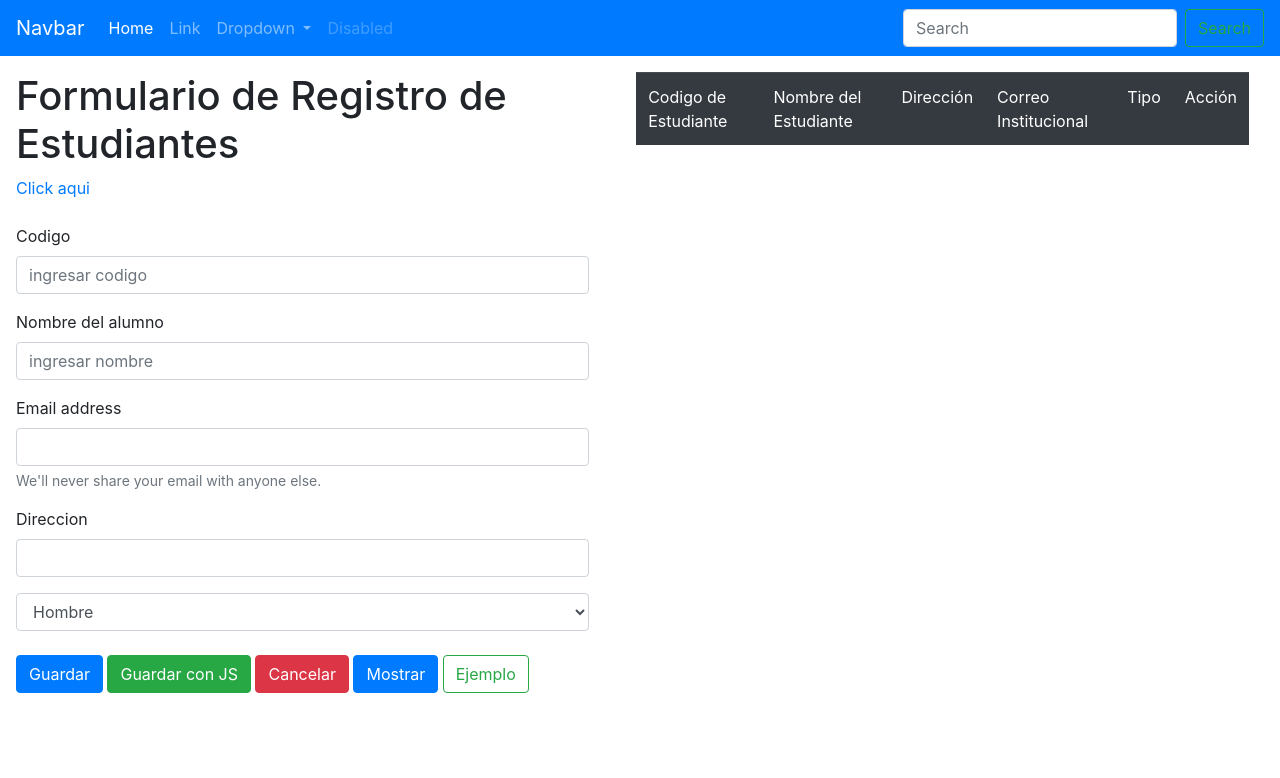
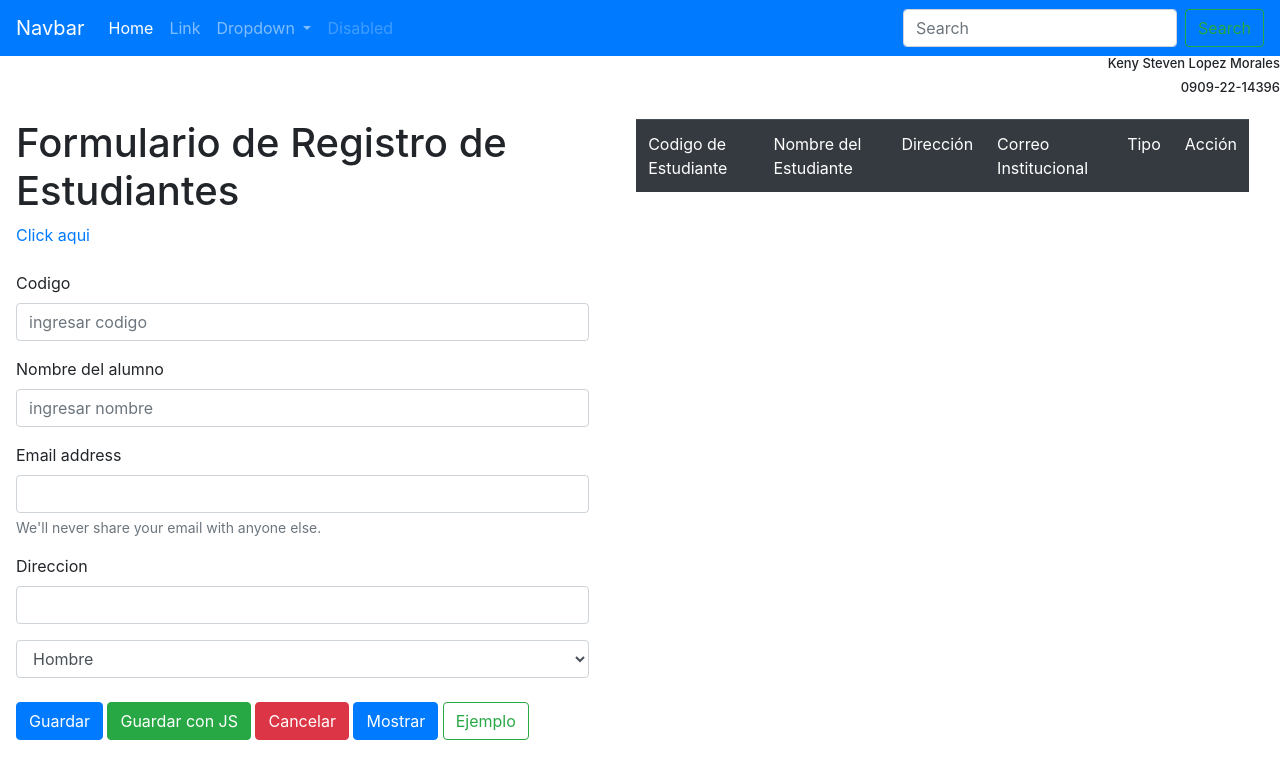
Before and after one commit to kenylopezUMG/Tarea_implementar_aplicacion_web, a plain HTML site: page build/web/index.html in a window 1280 px wide. Drawn offline with nearby package versions, Linux system fonts and the light colour scheme; some packages are replaced by stand-ins of ours; a script that the page names is missing.

Commit message:
agregue_las_etiquetas_con_mis_datos

```diff
--- a/build/web/index.html
+++ b/build/web/index.html
@@ -51,7 +51,10 @@ Click nbfs://nbhost/SystemFileSystem/Templates/JSP_Servlet/Html.html to edit thi
       </div>
     </nav>
 
-
+       <div style="text-align: right;">
+    <h1 style="font-size: small;">Keny Steven Lopez Morales</h1>
+    <h1 style="font-size: small;">0909-22-14396</h1>
+</div>
 
 
     <div class="d-flex justify-content-around">
```
Also changed, not shown: web/index.html (+4 -1 lines).
